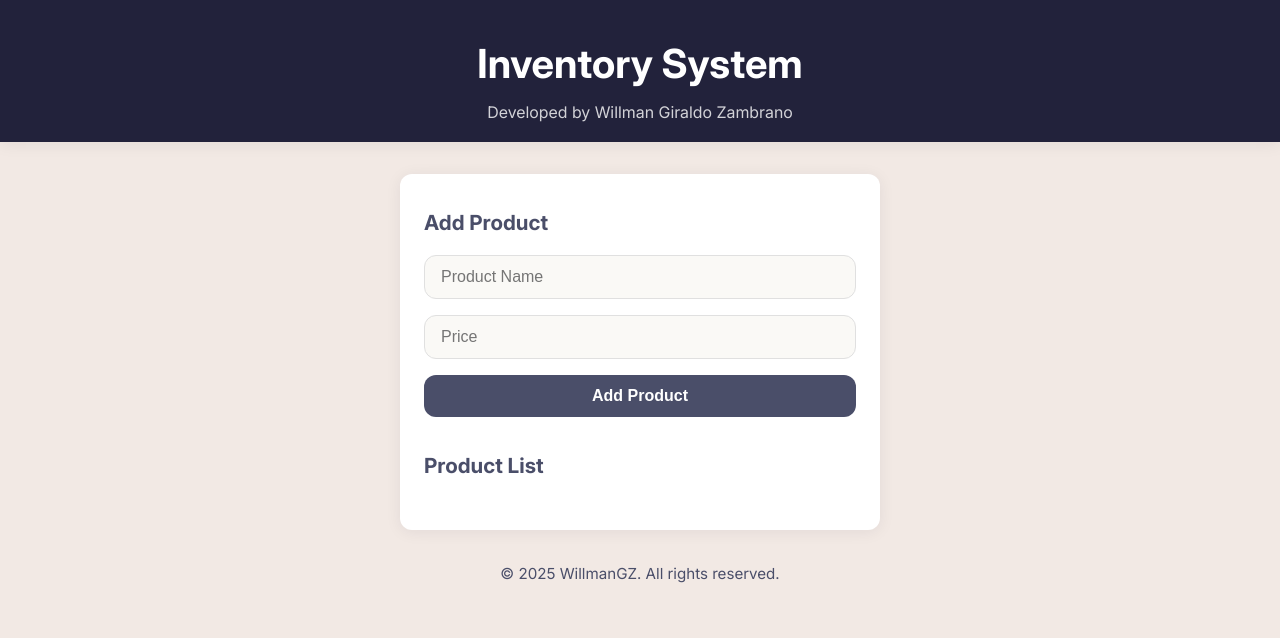
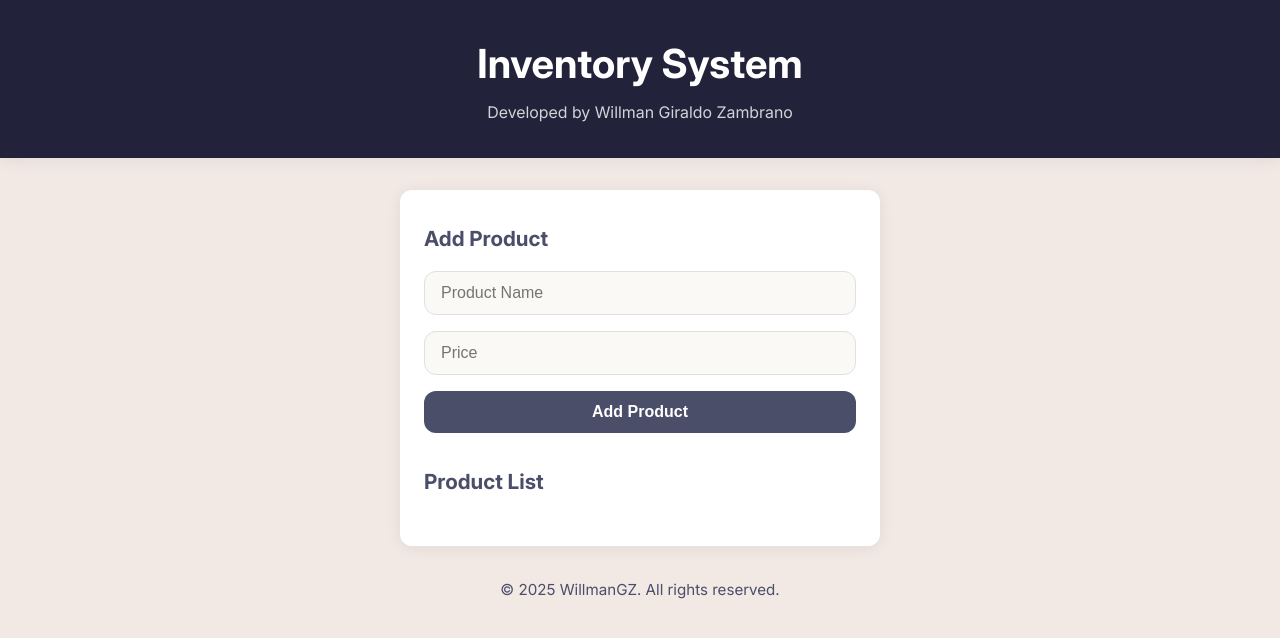
Before and after one commit to WillmanGZ/Inventory-System, a website built with Vite: page index.html in a window 1280 px wide. Built offline with nearby package versions, Linux system fonts and the light colour scheme.

Commit message:
style: adjust header padding and ensure minimum width for body

```diff
--- a/src/css/styles.css
+++ b/src/css/styles.css
@@ -25,6 +25,7 @@ body {
   background: var(--bg);
   color: var(--primary);
   min-height: 100vh;
+  min-width: 300px;
   line-height: 1.6;
   padding: 0;
 }
@@ -34,7 +35,7 @@ header {
   background: var(--primary);
   color: var(--white);
   text-align: center;
-  padding: 2rem 1rem 1rem 1rem;
+  padding: 2rem;
   box-shadow: var(--shadow);
 }
 
```
